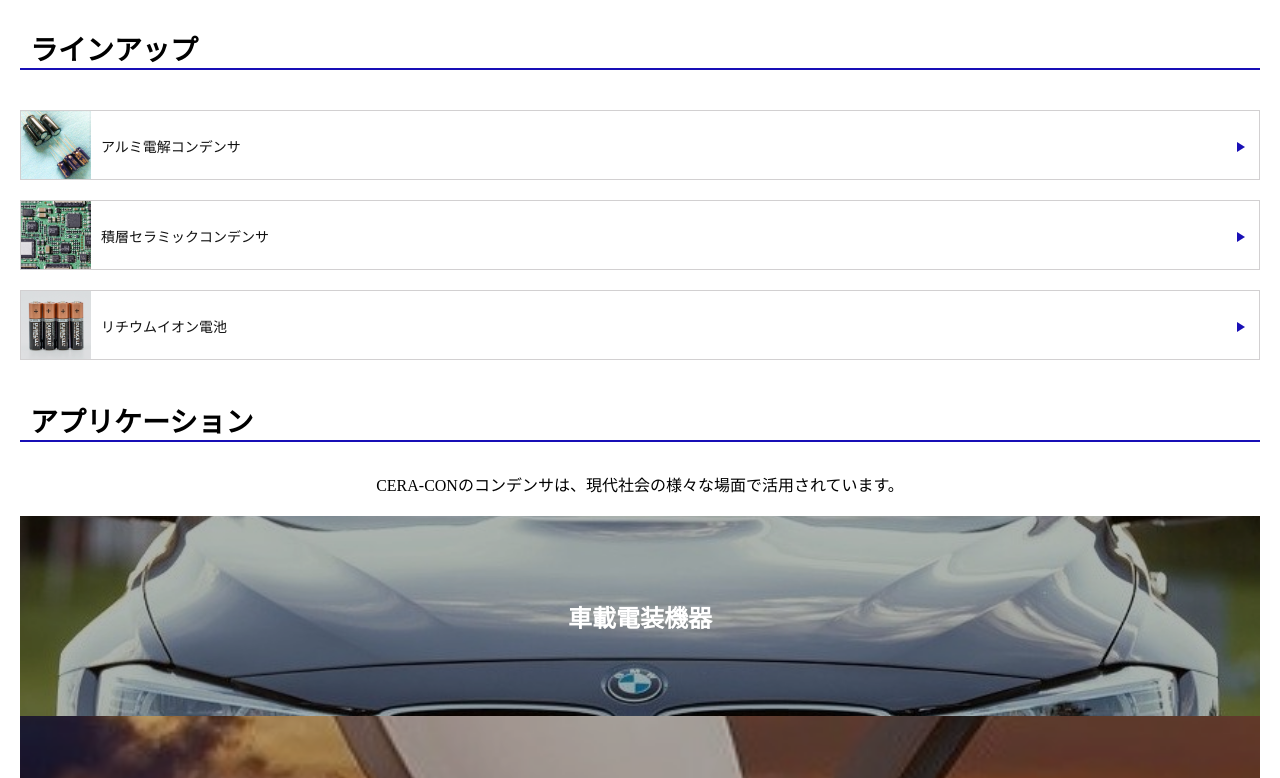
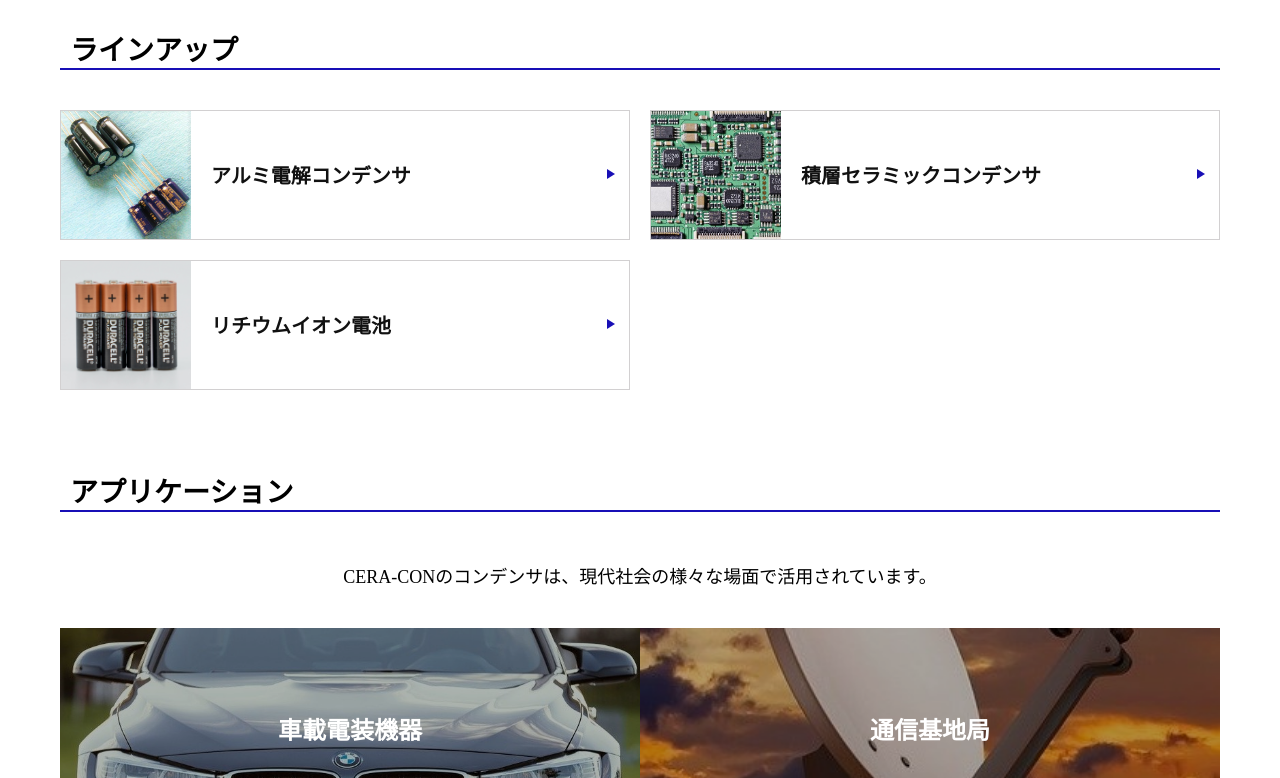
Before and after one commit to kuma9732/manufacturing-company-site-2nd, a Vue app: page / in a window 1280 px wide. Shown: the part 802-1580 px from the top of the page. Built offline with nearby package versions, Linux system fonts and the light colour scheme.

Commit message:
finish products page

```diff
--- a/src/App.vue
+++ b/src/App.vue
@@ -4,11 +4,9 @@
       <DeskTopNav id="desktop-nav" />
       <MobileNav id="mobile-nav" />
     </div>
-    <!-- <div class="view-container"> -->
-      <transition name="view">
-        <router-view/>
-      </transition>
-    <!-- </div> -->
+    <transition name="view">
+      <router-view />
+    </transition>
     <Footer />
   </div>
 </template>
@@ -27,19 +25,21 @@ export default {
 }
 </script>
 <style lang="scss">
-:root{
+:root {
   --body-font: century, "Noto Sans JP", sans-serif;
   --first-color: rgb( 24, 15, 182);
   --secondary-color: rgb(185, 183, 233);
   --third-color: rgb(231, 231, 248);
 }
-*{
+
+* {
   margin: 0;
   padding: 0;
   box-sizing: border-box;
 }
+
 h2 {
-  margin: 30px 0 30px 0;
+  margin: 30px 0;
   border-bottom: var(--first-color) 2px solid;
   display: block;
   font-size: 28px;
@@ -47,6 +47,7 @@ h2 {
   padding-left: 10px;
   font-weight: 600;
 }
+
 h3 {
   background: var(--secondary-color);
   padding: 10px 20px;
@@ -54,28 +55,35 @@ h3 {
   font-size: 20px;
   font-weight: 600;
 }
+
 a {
   text-decoration: none;
   color: #000;
 }
+
 ul {
   list-style-type: none;
   padding: 0;
 }
 
+.router-link-exact-active {
+  color: var(--first-color) !important;
+}
+
 #desktop-nav {
   display: none;
 }
+
 #mobile-nav {
   display: flex;
 }
-// .view-container {
-// min-height: 100vh;
-// background: #eee;
-// }
+
+footer {
+  margin-top: 50px;
+}
 
 .view-enter-active,
-.view-leave-active{
+.view-leave-active {
   transition: opacity .5s, transform .5s;
 }
 
@@ -84,12 +92,29 @@ ul {
   opacity: 1;
   transform: translateY(0);
 }
+
 .view-enter,
 .view-leave-to {
   opacity: 0;
   transform: translateX(-100px);
 }
+/* ==== PC版==== */
+@media (min-width: 768px){
+  h2 {
+    margin: 30px 40px;
+  }
 
+  h3 {
+    background: var(--secondary-color);
+    padding: 20px;
+    margin: 30px 40px;
+    font-weight: 600;
+    font-size: 24px;
+  }
+
+
+}
+/* ==== PC版 (大) ==== */
 @media (min-width: 1025px){
   #mobile-nav {
     display: none;
--- a/src/components/Application.vue
+++ b/src/components/Application.vue
@@ -4,9 +4,11 @@
         <h2>アプリケーション</h2>
         <p>CERA-CONのコンデンサは、現代社会の様々な場面で活用されています。</p>
     </div>
+    <div class="application-container">
       <div class="application-content" v-for="application in applications" :key="application.id">
           <img :src="application.url" alt="">
           <span class="app-text">{{ application.name }}</span>
+      </div>
     </div>
   </div>
 </template>
@@ -53,15 +55,16 @@ export default {
 }
 </script>
 
-<!-- Add "scoped" attribute to limit CSS to this component only -->
 <style scoped lang="scss">
-.application-heading p {
+.application-heading {
+  text-align: center;
+
+   p {
     padding-bottom: 20px;
   }
-.application-heading {
-  text-align: center;
 }
-.app-text{
+
+.app-text {
   position: absolute;
   text-align: center;
   color: #fff;
@@ -74,15 +77,23 @@ export default {
   transform: translate(-50%, -50%);
 }
 
-.application-content{
+.application-content {
   position: relative;
   height: 200px;
   width: 100%;
   margin: 0 auto;
   overflow: hidden;
+
+  img {
+    position: absolute;
+    top: 50%;
+    left: 50%;
+    transform: translate(-50%,-50%);
+    width: 100%;
+    z-index: 0;
   }
 
-.application-content::before{
+  &:before {
     background-color: rgba(0,0,0,.3);
     position: absolute;
     top: 0;
@@ -92,12 +103,28 @@ export default {
     content: ' ';
     z-index: 10;
   }
-.application-content img{
-  position: absolute;
-  top: 50%;
-  left: 50%;
-  transform: translate(-50%,-50%);
-  width: 100%;
-  z-index: 0;
+}
+
+
+/* ==== PC版==== */
+@media (min-width: 768px){
+  .application-container {
+    display: grid;
+    grid-template-columns: 1fr 1fr;
+    margin: 0 40px;
+  }
+
+  .application-heading p {
+    font-size: 18px;
+    margin: 50px 0 20px;
+  }
+
+}
+
+/* ==== PC版 (大) ==== */
+@media (min-width: 1025px){
+  .lineup-content p{
+    font-size: 20px;
+  }
 }
 </style>
--- a/src/components/LineUp.vue
+++ b/src/components/LineUp.vue
@@ -1,10 +1,10 @@
 <template>
-  <div class="lineup-contents">
-    <div class="home-lineup__heading">
+  <div class="lineup-wrapper">
+    <div class="lineup-heading">
       <h2>ラインアップ</h2>
     </div>
-    <div v-for="(product, index) in products" :key="index" class="products-lineup__left">
-      <div class="lineup-content">
+    <div class="lineup-container">
+      <div class="lineup-content" v-for="(product, index) in products" :key="index">
         <a href="#">
           <img :src="product.url" alt="">
           <p>{{ product.name }}</p>
@@ -37,39 +37,46 @@ export default {
 }
 </script>
 
-<!-- Add "scoped" attribute to limit CSS to this component only -->
 <style scoped lang="scss">
+.lineup-wrapper h2 {
+  margin: 30px 20px;
+}
+
 .lineup-content {
   padding: 10px 0;
+  margin: 0 20px;
 
   img {
-    height: 70px;
-    width: 70px;
+    height: 100px;
+    width: 100px;
   }
 
-  p{
-    padding: 25px 30px 0 10px;
+  p {
+    padding-left: 20px;
+    line-height: 100px;
     margin: 0;
-    font-size: 14px;
+    font-size: 16px;
+    font-weight: 600;
     color: #111;
   }
+
   a {
     display: flex;
     margin: 0 auto;
     position: relative;
     border: rgba(106, 101, 104, .3) 1px solid;
-    height: 70px;
+    height: 100px;
     vertical-align: middle;
     overflow: hidden;
     text-decoration: none;
     width: 100%;
 
-    &::before {
+    &:before {
       content: "";
       display: block;
       position: absolute;
       top: 50%;
-      margin-top: -3px;
+      margin-top: -6px;
       width: 0;
       height: 0;
       border-top: 5px solid transparent;
@@ -80,7 +87,7 @@ export default {
       margin-right: -8px;
     }
 
-    &::after {
+    &:after {
       background : var(--first-color);
       opacity: .1;
       content:"";
@@ -93,11 +100,71 @@ export default {
       width: 100%;
     }
 
-    &:hover::after {
-      left:0;
+    &:hover:after {
+      left: 0;
     }
   }
 }
 
+/* ==== PC版==== */
+@media (min-width: 768px){
+  .lineup-container {
+    display: grid;
+    grid-template-columns: 1fr 1fr;
+    grid-gap: 20px;
+    margin: 40px 40px 80px;
+  }
+
+  .lineup-wrapper h2 {
+    margin: 30px 40px;
+  }
+
+  .lineup-content {
+    padding: 0;
+    margin: 0;
+
+     img {
+      height: 100px;
+      width: 100px;
+    }
+
+    a {
+      margin: 0 auto;
+      height: 100px;
+    }
+
+    p {
+      font-size: 16px;
+    }
+  }
+  .lineup {
+    margin: 0 !important;
+  }
+}
+
+/* ==== PC版 (大) ==== */
+@media (min-width: 1025px){
+  .lineup-content p{
+    font-size: 20px;
+  }
+  .lineup-content {
+    padding: 0;
+
+     img {
+      height: 130px;
+      width: 130px;
+    }
+
+    a {
+      margin: 0 auto;
+      height: 130px;
+    }
+
+    p {
+      font-size: 20px;
+      line-height: 130px;
+    }
+  }
+}
 
 </style>
--- a/src/views/Products.vue
+++ b/src/views/Products.vue
@@ -17,7 +17,6 @@ import LineUp from '@/components/LineUp.vue'
 import Application from '@/components/Application.vue'
 
 export default {
-  // name: 'Home',
   components: {
     LineUp,
     Application
@@ -27,23 +26,8 @@ export default {
 
 <style lang="scss" scoped>
 #products {
-  margin-top: 100px;
+  max-width: 1200px;
+  margin: 0 auto;
 }
 
-.lineup,
-.application {
-  margin: 0 20px;
-}
-
-
-/* ==== PC版==== */
-@media (min-width: 768px){
-
-}
-
-
-/* ==== PC版 (大) ==== */
-@media (min-width: 1025px){
-
-}
 </style>
```
Lines whose indentation alone changed are shown as unchanged.
